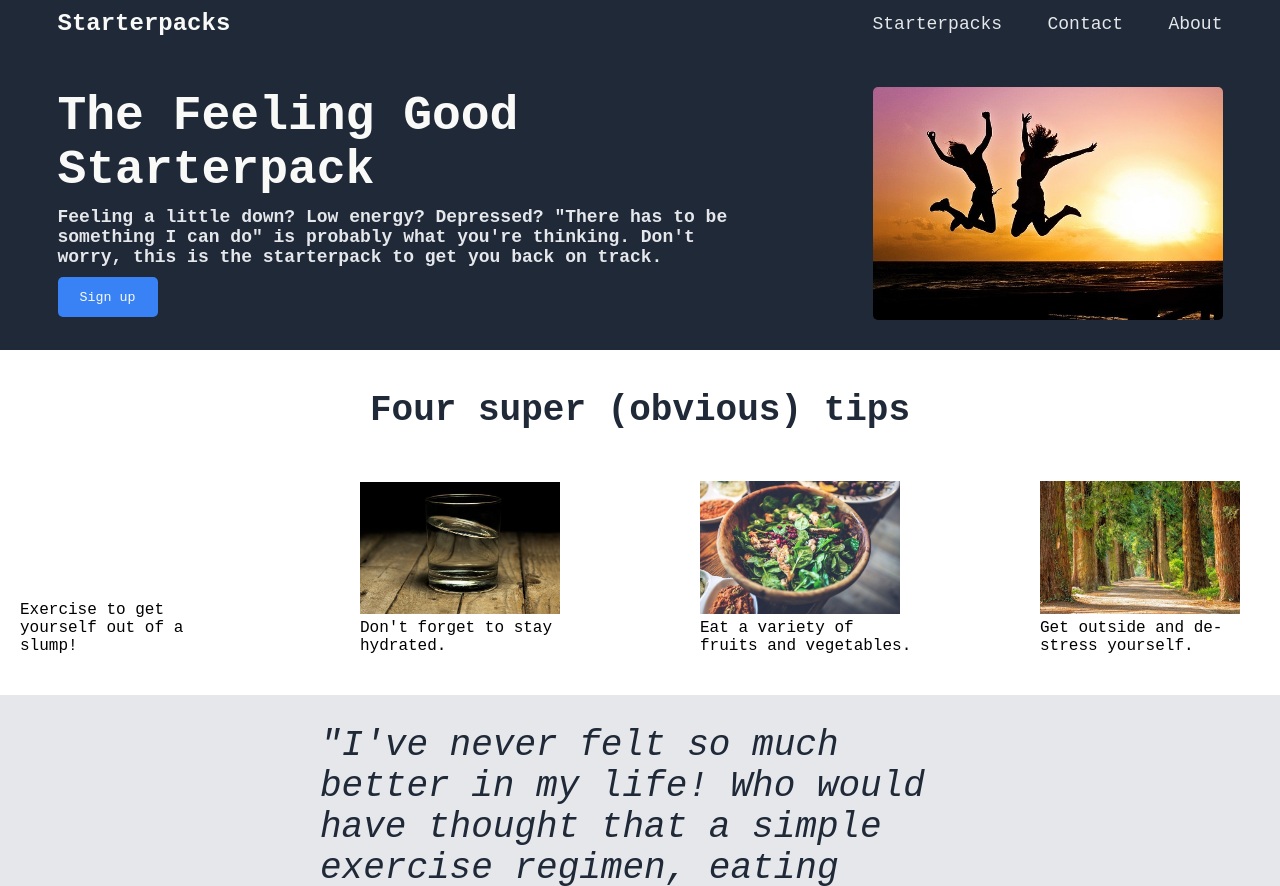
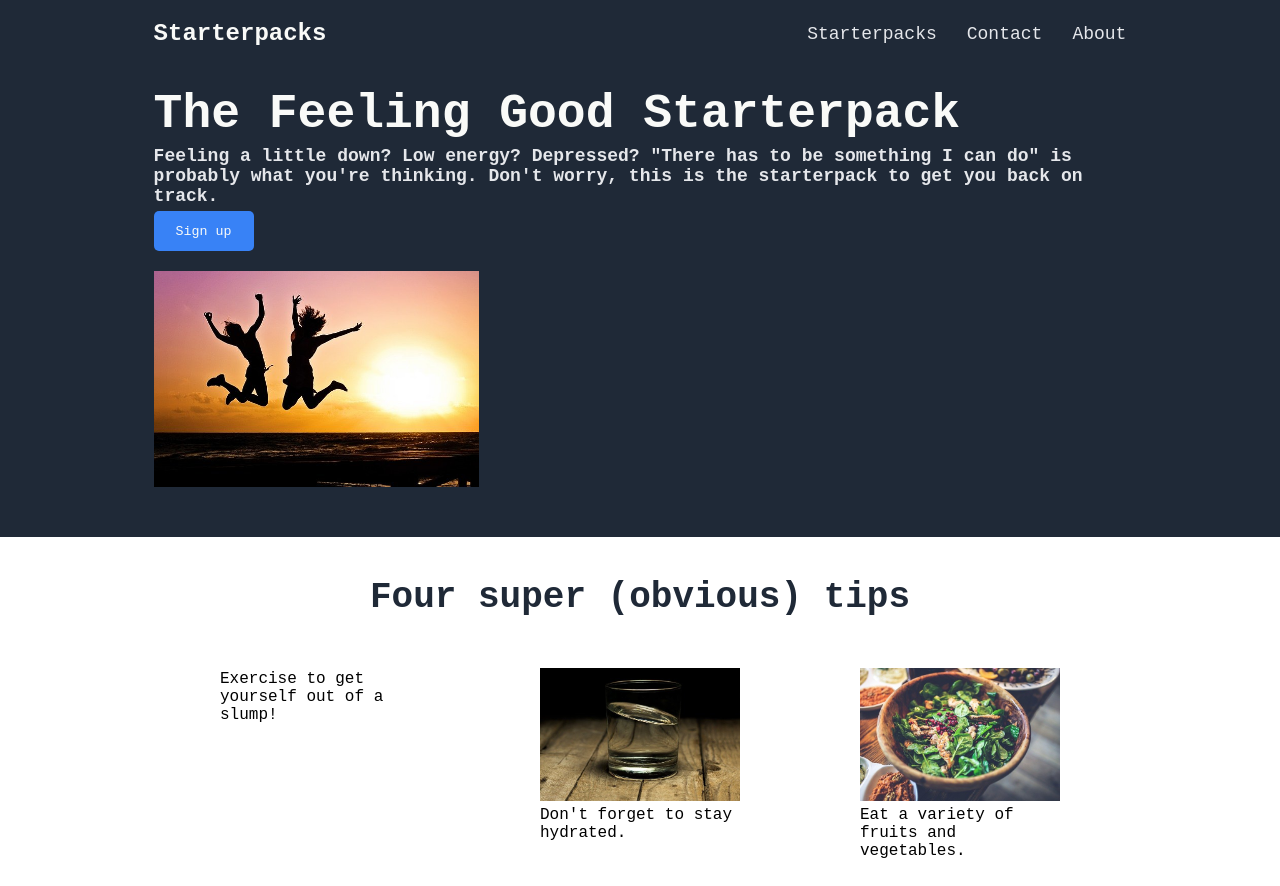
Before and after one commit to sghalib92/landing-page, a plain HTML site: page index.html in a window 1280 px wide. Shown: the top 886 px of the page. Drawn offline with Linux system fonts and the light colour scheme.

Commit message:
Add footer, reorganize CSS and credit image creators

```diff
--- a/index.html
+++ b/index.html
@@ -23,11 +23,11 @@
                     you're thinking. Don't worry, this is the starterpack to get you back on track.</p>
                 <button>Sign up</button>
             </div>
-            <img class="hero-content-image" src="./images/sunset.jpg" alt="">
+            <img class="hero-content-image" src="./images/people-jumping.jpg" alt="">
         </div>
     </div>
     <div class="info-container">
-        <div class="info-title">Four super (obvious) tips</div>
+        <div class="info-header">Four super (obvious) tips</div>
         <div class="items">
             <div class="text"><a href="#" alt=""><img class="info-image" src="./images/cyclists.jpg" alt=""></a>Exercise to get yourself out of a slump!</div>
             <div class="text"><a href="#" alt=""><img class="info-image" src="./images/glass-of-water.jpg"alt=""></a>Don't forget to stay hydrated.</div>
@@ -43,6 +43,7 @@
         <div class="action-text">Join now!<p>Become a member today, and create your own Starterpacks or contribute to others!</p></div>
         <button>Sign up</button>
  </div>
+ <div class="footer">Sghalib92's Landing Page</div>
 </body>
 
 </html>
--- a/style.css
+++ b/style.css
@@ -5,7 +5,6 @@
 }
 
 body {
-  min-height: 100vh;
   display: flex;
   flex-direction: column;
 }
@@ -28,55 +27,61 @@ button {
   border-radius: 5px;
 }
 
-/*Hero section CSS rules*/
+/* Hero section CSS rules*/
 
 .hero {
+  background-color: #1F2937;
   display: flex;
   flex-direction: column;
-  background-color: #1F2937;
 }
 
 .hero-header {
   display: flex;
+  justify-content: space-between;
   align-items: center;
-  justify-content: space-between;
-  margin-bottom: 40px;
+  flex-wrap: wrap;
+  padding: 20px 12%;
+  gap: 10px;
 }
 
-.hero-header h1{
+.hero-header h1 {
   font-size: 24px;
   color: #F9FAF8;
 }
 
 ul {
   display: flex;
-  justify-content: space-between;
+  gap: 30px;
 }
 
 .hero-content {
   display: flex;
-  align-items: center;
-  justify-items: center;
+  flex-wrap: wrap;
+  justify-content: space-between;
+  align-items: space-around;
+  margin-bottom: 30px;
+  padding: 20px 12%;
+  gap: 20px;
 }
 
 .hero-text {
-  display: flex;
-  flex-direction: column;
   font-size: 48px;
   color: #F9FAF8;
   font-weight: 800;
-  gap: 10px;
+  width: 1000px;
+  display: flex;
+  flex-direction: column;
+  justify-content: space-between;
+  gap: 5px;
  }
 
-.hero-text p, a, .action-section p {
+.hero-text p, a{
   font-size: 18px;
   color: #E5E7EB;
 }
 
 .hero-content-image {
-  height: auto;
-  width: 350px;
-  border-radius: 5px;
+ width: 325px;
 }
 
 /* Info section CSS rules */
@@ -87,18 +92,10 @@ ul {
   justify-content: center;
   align-items: center;
   gap: 25px;
+  padding: 0 15%;
 }
 
-.items {
-  display: flex;
-  flex-wrap: wrap;
-  justify-content: center;
-  align-items: baseline;
-  gap: 120px;
-  margin-bottom: 40px;
-}
-
-.info-title {
+.info-header {
   text-align: center;
   font-size: 36px;
   font-weight: 800;
@@ -107,8 +104,16 @@ ul {
   margin-top: 40px;
 }
 
+.items {
+  display: flex;
+  flex-wrap: wrap;
+  justify-content: center;
+  gap: 120px;
+  margin-bottom: 40px;
+}
+
 .text {
-  width: 220px;
+   width: 200px;
 }
 
 .info-image {
@@ -119,7 +124,7 @@ ul {
 /* Quote section CSS rules */
 
 .quote-section {
-  padding: 30px 25%;
+  padding: 30px 20%;
   background-color: #E5E7EB;
   display: flex;
   flex-direction: column;
@@ -141,34 +146,7 @@ ul {
   align-self: flex-end;
 }
 
-/* CSS rules for all sections: hero, info-container, quote-section */
-
-
-h1, ul {
-  margin: 10px auto;
-}
-
-h1 {
-  width: 700px;
-}
-
-ul {
-  flex-wrap: wrap;
-  width: 350px;
-}
-.hero-content {
-  margin-bottom: 30px;
-}
-.hero-text {
-  width: 700px;
-  margin: 0 auto;
-}
-
-.hero-content-image {
-  margin: 0 auto;
-}
-
-/* action-section CSS rules */
+/* Action-section CSS rules */
 
 .action-section {
   background-color:#3882F6;
@@ -177,12 +155,11 @@ justify-content: center;
   align-items: center;
   gap: 10%;
   margin: 40px auto;
-padding: 20px;
+  padding: 20px 24px;
   border-radius: 10px;
 }
 
 .action-text {
-border-radius: 10px;
   color: #F9FAF8;
   font-size: 24px;
   font-weight: 800;
@@ -191,9 +168,23 @@ font-weight: 800;
 .action-section p {
   font-weight: 300;
   font-size: 18px;
-color: #E5E7EB
+  color: #E5E7EB;
+  margin-top: 10px;
 }
 
 .action-section button {
 border: 2px solid white;
 }
+
+/* Footer section CSS rules */
+
+.footer {
+  height: 50px;
+  background-color: #1F2937;
+  font-weight: 300;
+  font-size: 18px;
+  color: #E5E7EB;
+  display: flex;
+  justify-content: center;
+  align-items: center;
+}
```
Also changed, not shown: images/people-jumping.jpg (renamed from images/sunset.jpg), 1 other file. Lines whose indentation alone changed are shown as unchanged.
